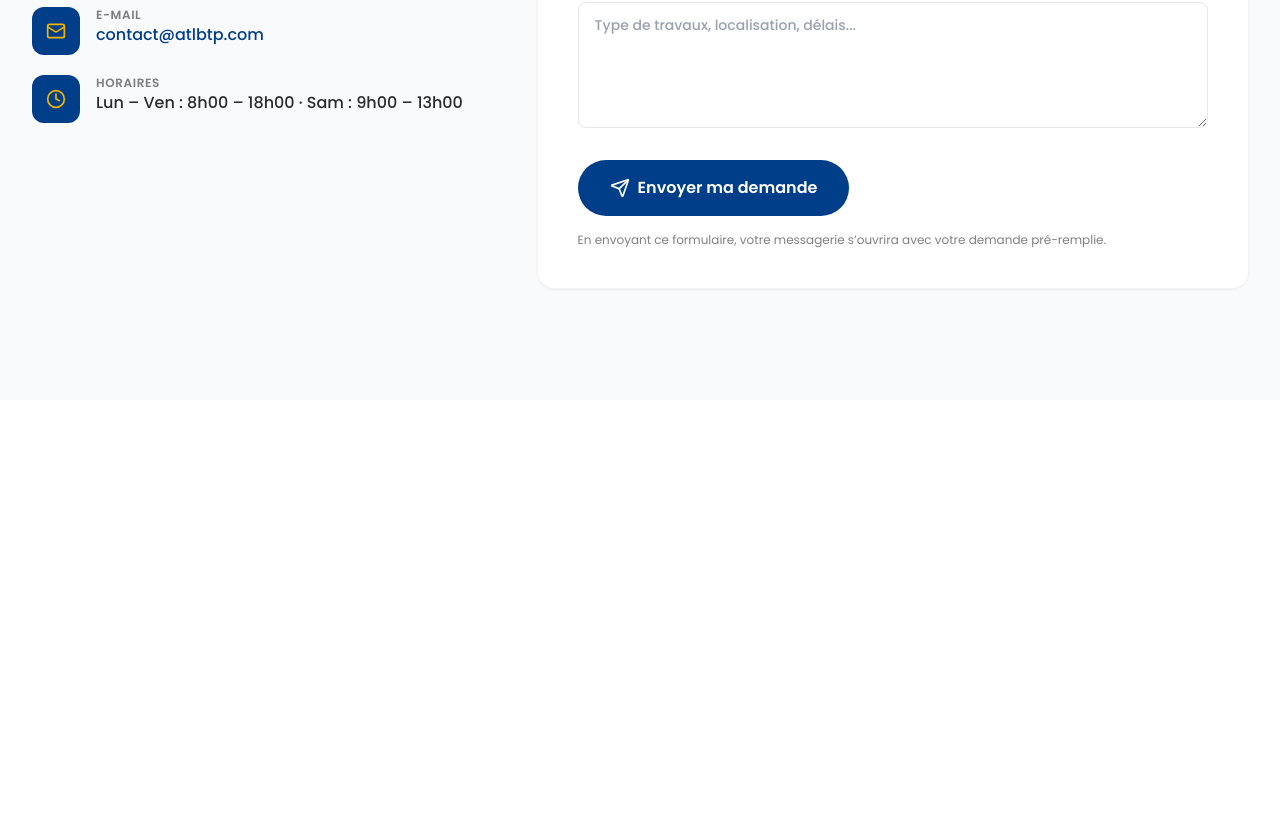
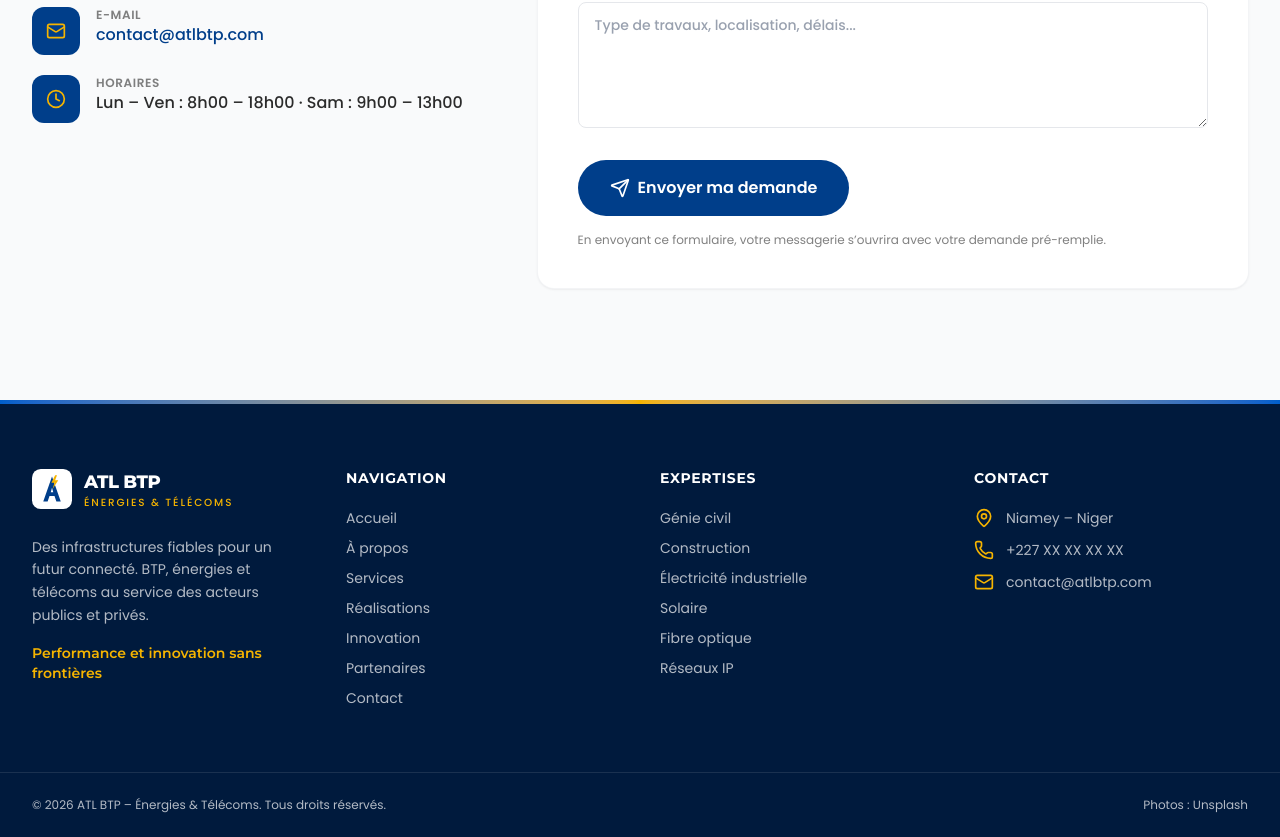
Before and after one commit to etheocledk/atl-btp, a React (Vite) app: page / in a window 1280 px wide. Shown: the part 5930-6767 px from the top of the page. Before the commit the page ends 6330 px from the top, so only its background shows below. Built offline with nearby package versions, Linux system fonts and the light colour scheme.

Commit message:
feat: pied de page
Co-Authored-By: Claude Opus 5.5 <noreply@anthropic.com>

```diff
--- a/src/App.tsx
+++ b/src/App.tsx
@@ -1,6 +1,7 @@
+import About from './components/About'
 import Contact from './components/Contact'
+import Footer from './components/Footer'
 import Header from './components/Header'
-import About from './components/About'
 import Hero from './components/Hero'
 import Innovation from './components/Innovation'
 import Partners from './components/Partners'
@@ -23,6 +24,7 @@ export default function App() {
         <Partners />
         <Contact />
       </main>
+      <Footer />
     </>
   )
 }
--- /dev/null
+++ b/src/components/Footer.tsx
@@ -0,0 +1,78 @@
+import { Mail, MapPin, Phone } from 'lucide-react'
+import { company, navLinks, services } from '../data/site'
+import Logo from './Logo'
+
+export default function Footer() {
+  const year = new Date().getFullYear()
+
+  return (
+    <footer className="bg-atl-deep text-white/70">
+      <div className="h-1 bg-gradient-to-r from-atl-light via-gold to-atl-light" />
+      <div className="mx-auto grid max-w-7xl gap-10 px-4 py-16 sm:grid-cols-2 sm:px-6 lg:grid-cols-4 lg:px-8">
+        <div>
+          <Logo light />
+          <p className="mt-5 text-sm leading-relaxed">
+            Des infrastructures fiables pour un futur connecté. BTP, énergies et télécoms au
+            service des acteurs publics et privés.
+          </p>
+          <p className="mt-4 font-display text-sm font-semibold text-gold">{company.tagline}</p>
+        </div>
+
+        <div>
+          <h3 className="text-sm font-bold uppercase tracking-wider text-white">Navigation</h3>
+          <ul className="mt-5 grid gap-2.5 text-sm">
+            {navLinks.map((l) => (
+              <li key={l.href}>
+                <a href={l.href} className="hover:text-gold">
+                  {l.label}
+                </a>
+              </li>
+            ))}
+          </ul>
+        </div>
+
+        <div>
+          <h3 className="text-sm font-bold uppercase tracking-wider text-white">Expertises</h3>
+          <ul className="mt-5 grid gap-2.5 text-sm">
+            {services.flatMap((s) => s.items.slice(0, 2)).map((item) => (
+              <li key={item}>
+                <a href="#services" className="hover:text-gold">
+                  {item}
+                </a>
+              </li>
+            ))}
+          </ul>
+        </div>
+
+        <div>
+          <h3 className="text-sm font-bold uppercase tracking-wider text-white">Contact</h3>
+          <ul className="mt-5 grid gap-3 text-sm">
+            <li className="flex gap-3">
+              <MapPin className="h-5 w-5 shrink-0 text-gold" aria-hidden="true" />
+              {company.city}
+            </li>
+            <li className="flex gap-3">
+              <Phone className="h-5 w-5 shrink-0 text-gold" aria-hidden="true" />
+              {company.phone}
+            </li>
+            <li className="flex gap-3">
+              <Mail className="h-5 w-5 shrink-0 text-gold" aria-hidden="true" />
+              <a href={`mailto:${company.email}`} className="hover:text-gold">
+                {company.email}
+              </a>
+            </li>
+          </ul>
+        </div>
+      </div>
+
+      <div className="border-t border-white/10">
+        <div className="mx-auto flex max-w-7xl flex-col gap-2 px-4 py-6 text-xs sm:flex-row sm:justify-between sm:px-6 lg:px-8">
+          <p>
+            © {year} {company.fullName}. Tous droits réservés.
+          </p>
+          <p>Photos : Unsplash</p>
+        </div>
+      </div>
+    </footer>
+  )
+}
```
